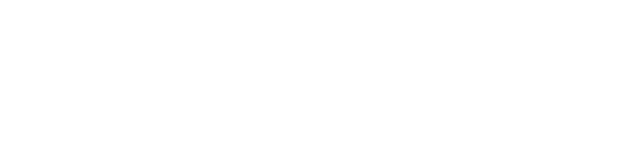
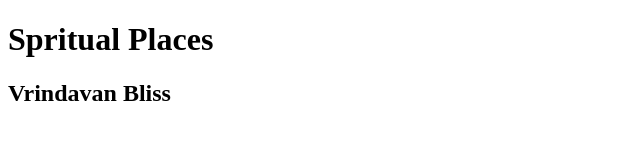
Before and after one commit to gamaashking/myfirstfullstack, a plain HTML site: page myfile.html in a window 1280 px wide. Shown: the whole page, without its empty margins (0-640 px from the left). Drawn offline with Linux system fonts and the light colour scheme.

Commit message:
Heading insterted

```diff
--- a/myfile.html
+++ b/myfile.html
@@ -6,6 +6,8 @@
     <title>my first html on git</title>
 </head>
 <body>
+    <h1>Spritual Places</h1>
+    <h2 align="centre">Vrindavan Bliss</h2>
 
 </body>
 </html>
```
